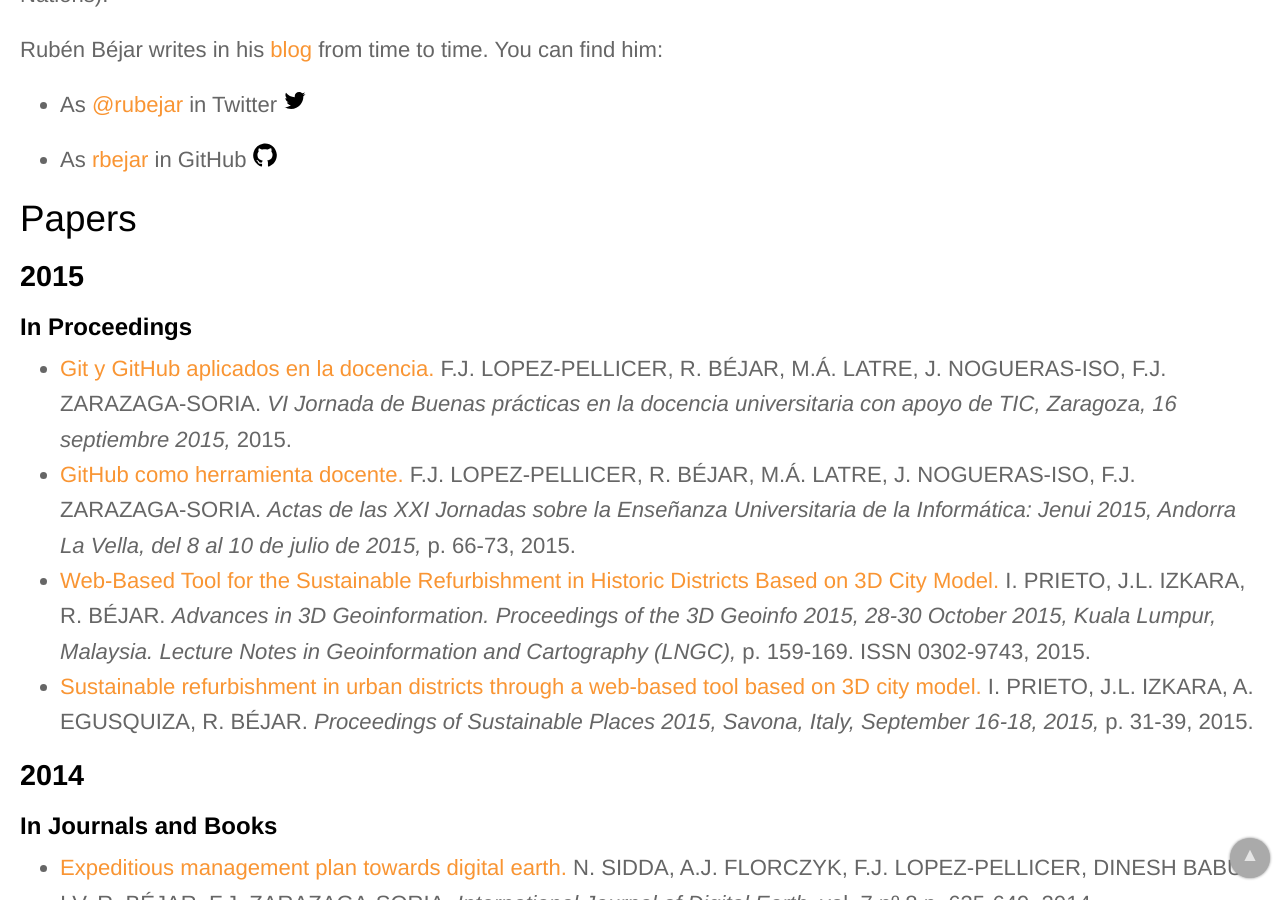
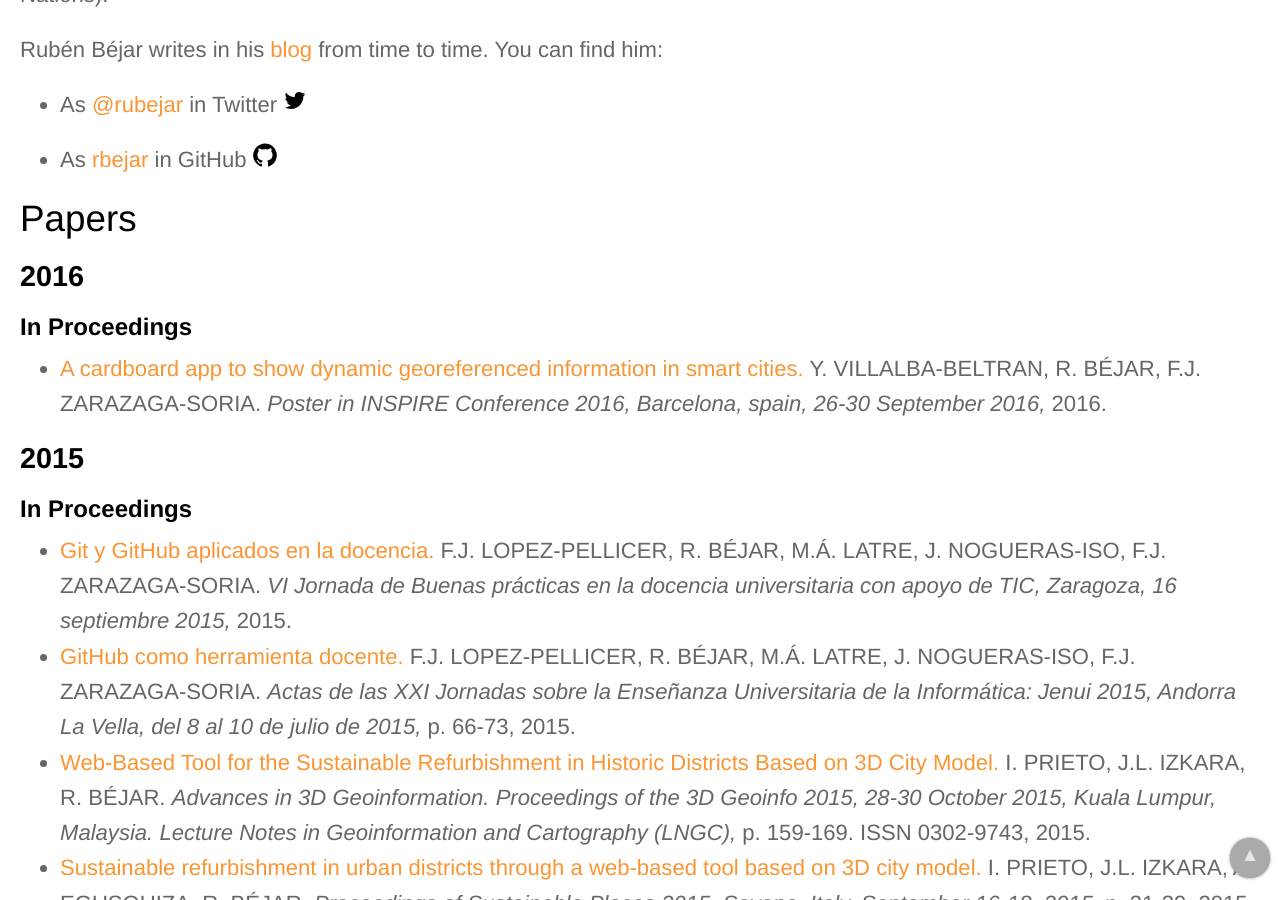
Before and after one commit to IAAA-Lab/IAAA-Lab.github.io, a Jekyll site: the page built from _staff/rbejar.md, in a window 1280 px wide and 900 px high, scrolled down 821 px. Built offline with Jekyll 4.4.1, drawn with Linux system fonts in a browser that asks for light colours.

Commit message:
Añadido póster INSPIRE tesis Yaneisy

```diff
--- a/_data/papers.yml
+++ b/_data/papers.yml
@@ -1,6 +1,12 @@
 # Importante: dentro de este fichero los artículos tienen que estar ordenados por año
 # (los más recientes primero) y dentro de cada año primero van los libros, luego los
 # artículos de revista y capítulos de libro y finalmente los artículos de congresos
+# -------------------
+- title: "A cardboard app to show dynamic georeferenced information in smart cities"
+  url: http://inspire.ec.europa.eu/events/conferences/inspire_2016/page/posters
+  authors: Y. VILLALBA-BELTRAN, R. BÉJAR, F.J. ZARAZAGA-SORIA
+  publication_conference: "Poster in INSPIRE Conference 2016, Barcelona, spain, 26-30 September 2016"
+  year: 2016
 # -------------------
 - title: "Improving the geospatial consistency of digital libraries metadata"
   url: http://jis.sagepub.com/content/42/4/507
```
